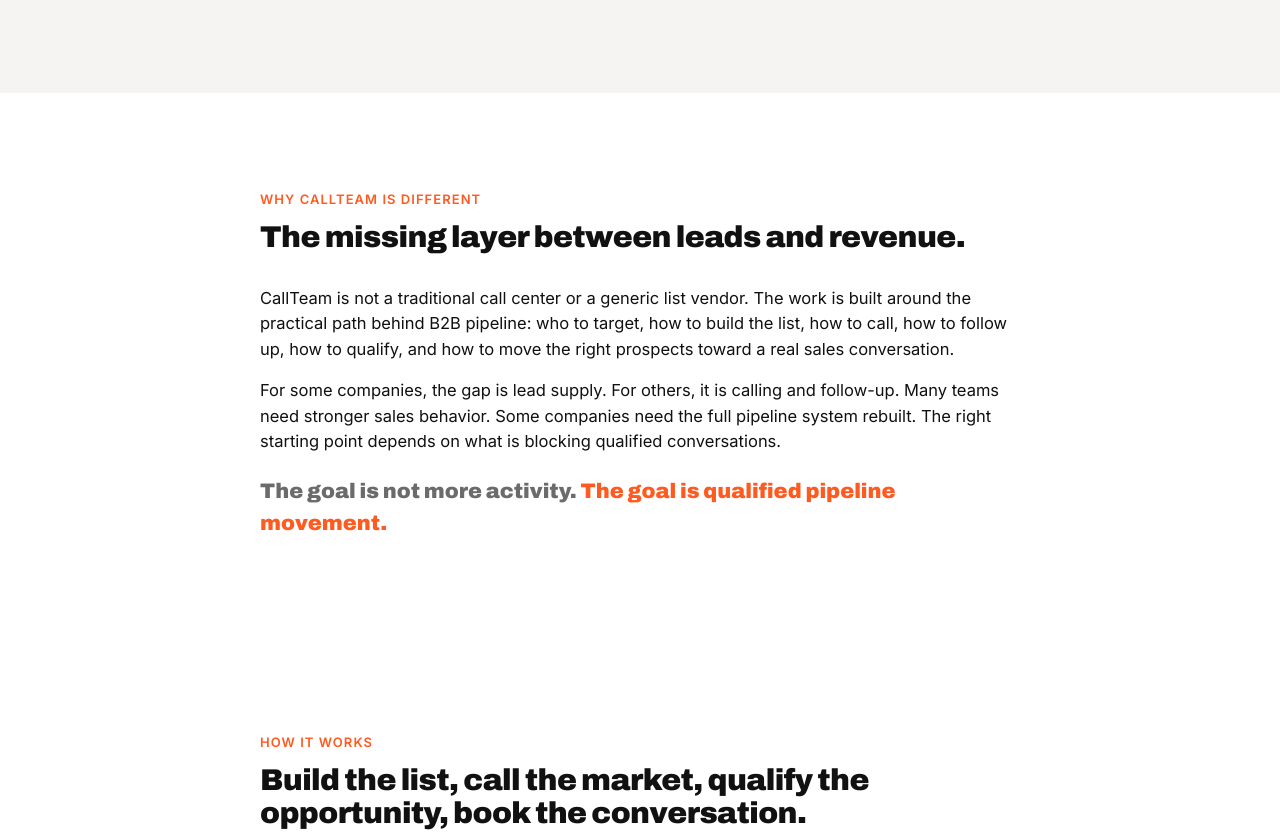
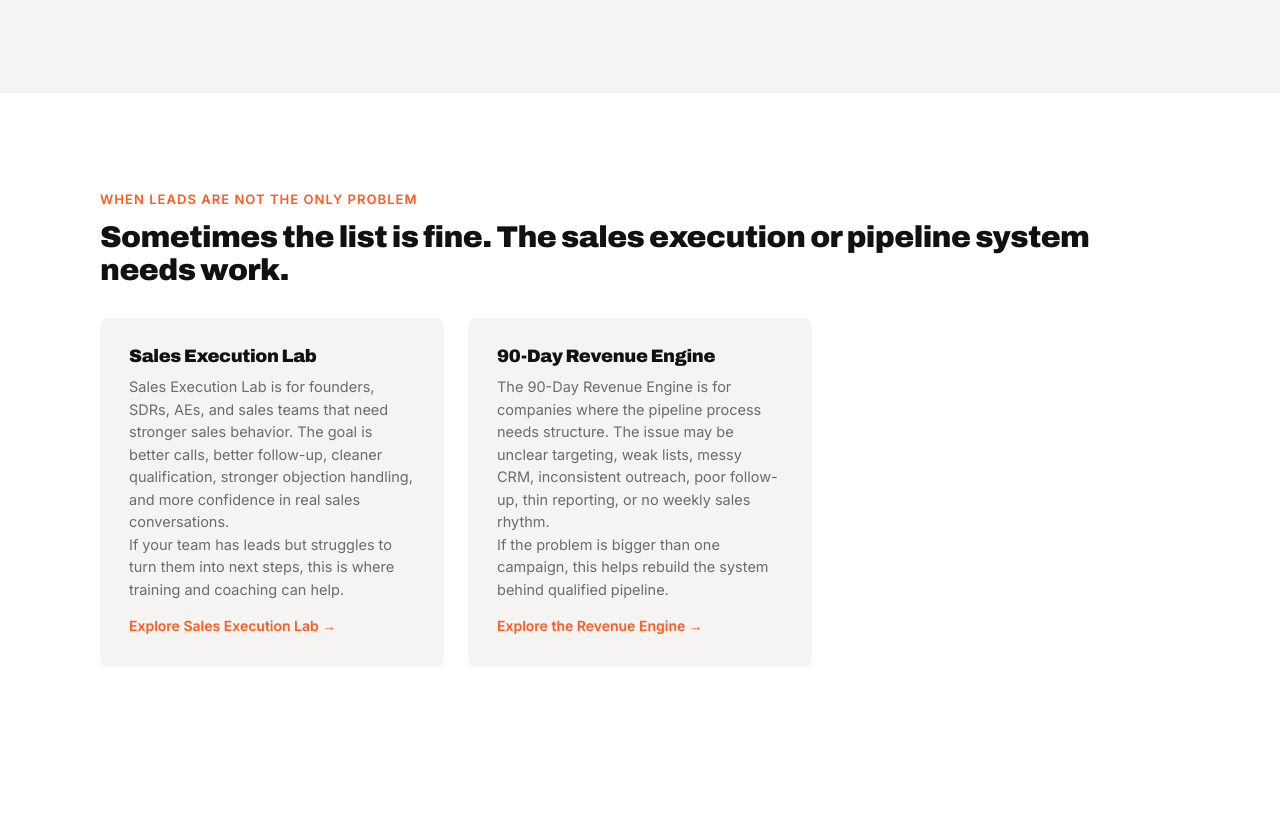
Before and after one commit to windsa99/callteam-ca, an Eleventy site: page src/index.njk in a window 1280 px wide. Shown: the part 4050-4882 px from the top of the page. Built offline with nearby package versions, Linux system fonts and the light colour scheme; Eleventy itself is replaced by a stand-in of ours; files that its build step writes are made by us from their sources.

Commit message:
Update index.njk

```diff
--- a/src/index.njk
+++ b/src/index.njk
@@ -141,6 +141,28 @@ faqSchema: |
 </div>
 </section>
 
+<!-- When leads are not the only problem -->
+<section>
+<div class="container-wide">
+  <div class="section-label">When leads are not the only problem</div>
+  <h2>Sometimes the list is fine. The sales execution or pipeline system needs work.</h2>
+  <div class="service-grid">
+    <div class="service-card">
+      <h3>Sales Execution Lab</h3>
+      <p>Sales Execution Lab is for founders, SDRs, AEs, and sales teams that need stronger sales behavior. The goal is better calls, better follow-up, cleaner qualification, stronger objection handling, and more confidence in real sales conversations.</p>
+      <p>If your team has leads but struggles to turn them into next steps, this is where training and coaching can help.</p>
+      <a href="/sales-execution-lab/" class="card-link">Explore Sales Execution Lab →</a>
+    </div>
+    <div class="service-card">
+      <h3>90-Day Revenue Engine</h3>
+      <p>The 90-Day Revenue Engine is for companies where the pipeline process needs structure. The issue may be unclear targeting, weak lists, messy CRM, inconsistent outreach, poor follow-up, thin reporting, or no weekly sales rhythm.</p>
+      <p>If the problem is bigger than one campaign, this helps rebuild the system behind qualified pipeline.</p>
+      <a href="/90-day-revenue-engine/" class="card-link">Explore the Revenue Engine →</a>
+    </div>
+  </div>
+</div>
+</section>
+
 <!-- Why are we different? -->
 <section class="why">
 <div class="container">
```
